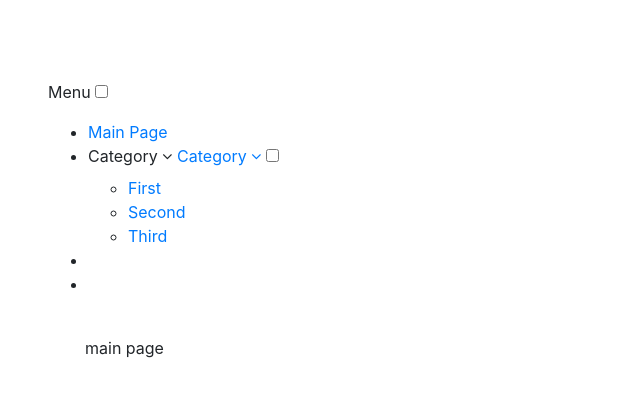
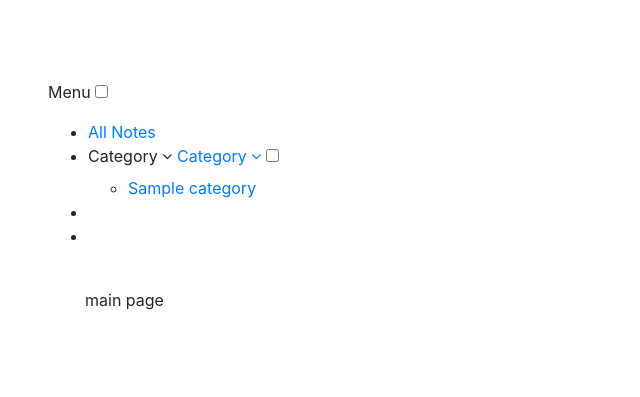
Before and after one commit to Zarbul/notes, a Django app: page / in a window 1280 px wide. Shown: the top 397 px of the page, without its empty margins (0-640 px from the left). Run offline with Django 3.2, Linux system fonts and the light colour scheme; a user stored in the database is signed in; tables that the repository leaves empty hold one stand-in row (values such as "Sample post"); some libraries are stand-ins or nearby versions.

Commit message:
view notes by category

```diff
--- a/notes/urls.py
+++ b/notes/urls.py
@@ -14,10 +14,11 @@ Including another URLconf
     2. Add a URL to urlpatterns:  path('blog/', include('blog.urls'))
 """
 from django.urls import path, include
-from .views import BaseView, NoteListView, NoteDetailView
+from .views import BaseView, NoteListView, NoteDetailView, NoteByCategoryView
 
 urlpatterns = [
     path('', BaseView.as_view(), name='home'),
     path('note_list/', NoteListView.as_view(), name='list'),
+    path('category/<int:pk>', NoteByCategoryView.as_view(), name='category'),
     path('note_detail/<int:pk>', NoteDetailView.as_view(), name='detail'),
 ]
--- a/notes/views.py
+++ b/notes/views.py
@@ -4,21 +4,33 @@ from django.shortcuts import render
 from django.views.generic import TemplateView, ListView, DetailView
 
 # Create your views here.
-from notes.models import Note
+from notes.models import Note, Category
 
 
 class BaseView(TemplateView):
     template_name = 'base.html'
 
+    def get(self, request, *args, **kwargs):
+        category_list = Category.objects.all()
+        return render(request, self.template_name, {'category_list': category_list})
+
 
 class NoteListView(LoginRequiredMixin, ListView):
     template_name = 'notes/note_list.html'
     model = Note
+    category_list = Category.objects.all()
 
     def get(self, request, *args, **kwargs):
-        query = Note.objects.filter(author=request.user)
-        return render(request, self.template_name, {'note_list': query})
+        note_list = Note.objects.filter(author=request.user)
+        return render(request, self.template_name, {'note_list': note_list, 'category_list': self.category_list})
 
 
 class NoteDetailView(DetailView):
     model = Note
+
+
+class NoteByCategoryView(NoteListView):
+
+    def get(self, request, *args, **kwargs):
+        note_list = Note.objects.filter(author=request.user).filter(category=kwargs['pk'])
+        return render(request, self.template_name, {'note_list': note_list, 'category_list': self.category_list})
--- a/templates/include/header.html
+++ b/templates/include/header.html
@@ -13,8 +13,9 @@
             <label for="drop" class="toggle">Menu</label>
             <input type="checkbox" id="drop">
             <ul class="menu mt-2">
+                {% if user.is_authenticated %}
                     <li class="active">
-                    <a href="{% url 'home' %}">Main Page</a>
+                        <a href="{% url 'list' %}">All Notes</a>
                     </li>
                     <li>
                         <!-- First Tier Drop Down -->
@@ -23,19 +24,22 @@
                         <a href="#">Category <span class="fa fa-angle-down" aria-hidden="true"></span></a>
                         <input type="checkbox" id="drop-2">
                         <ul>
-                        <li><a href="#">First</a></li>
-                        <li><a href="#">Second</a></li>
-                        <li><a href="#">Third</a></li>
+                            {% for category in category_list %}
+                                <li><a href="{% url 'category' pk=category.id %}">{{category.name}}</a></li>
+                            {% endfor %}
                         </ul>
                     </li>
                     <li>
-                    {% if user.is_authenticated %}
+
                     <li>
-                            <a href="{% url 'logout' %}" style="color: rgb(255, 255, 255); font-weight: 700; text-transform: uppercase;">Выйти ({{ user.username }})</a>
+                        <a href="{% url 'logout' %}"
+                           style="color: rgb(255, 255, 255); font-weight: 700; text-transform: uppercase;">Выйти
+                            ({{ user.username }})</a>
                     </li>
                 {% else %}
-                        <li><a href="{% url 'login' %}" style="color: rgb(255, 255, 255); font-weight: 700; text-transform: uppercase;">Войти</a></li>
-                        <li><a href="{% url 'register' %}" style="color: rgb(255, 255, 255); font-weight: 700; text-transform: uppercase;">Регистрация</a></li>
+                    <li><a href="{% url 'login' %}"
+                           style="color: rgb(255, 255, 255); font-weight: 700; text-transform: uppercase;">Войти</a>
+                    </li>
                 {% endif %}
                 </li>
             </ul>
```
Lines whose indentation alone changed are shown as unchanged.
